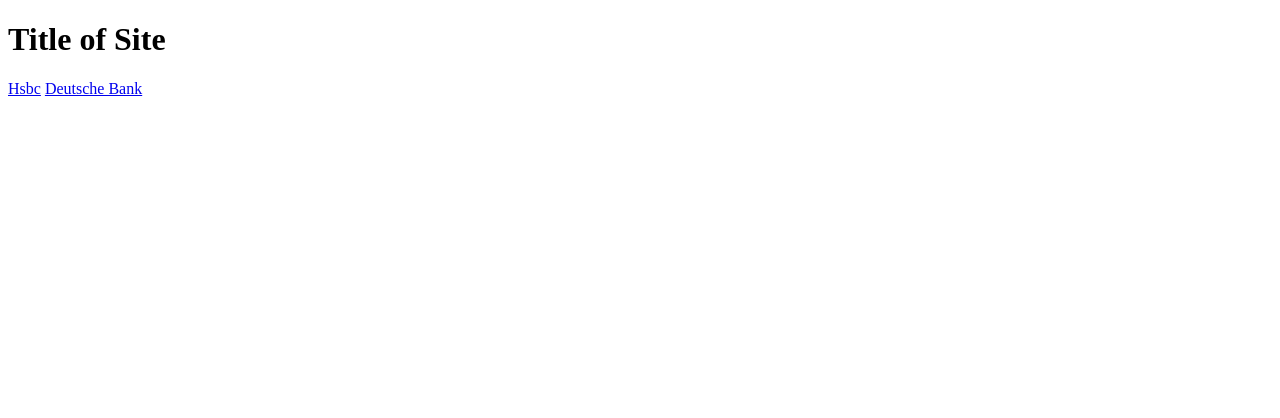
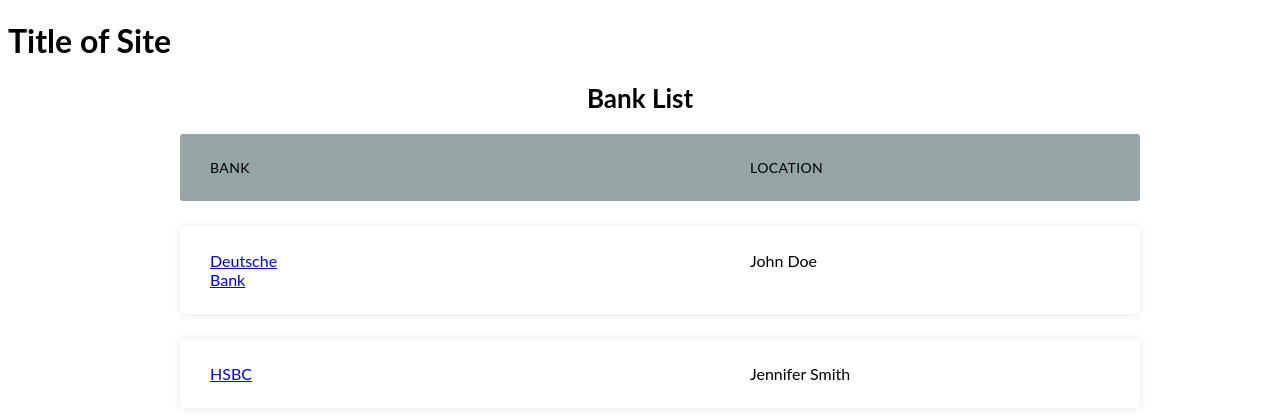
Before and after one commit to joshhamwee/coms32500, a website: page public/index.html in a window 1280 px wide. Drawn offline with Linux system fonts and the light colour scheme.

Commit message:
Changed style of table in main from an example off internet that looks good

```diff
--- a/public/index.html
+++ b/public/index.html
@@ -3,12 +3,33 @@
   <head>
     <meta charset="UTF-8" />
     <title>Index</title>
+    <link rel="stylesheet" type="text/css" href="style/index.css" />
   </head>
   <body>
     <header class="title">
       <h1>Title of Site</h1>
     </header>
-    <a href="bank.html?id=2">Hsbc</a>
-    <a href="bank.html?id=1">Deutsche Bank</a>
+
+    <div class="container">
+      <h2>Bank List</h2>
+      <ul class="responsive-table">
+        <li class="table-header">
+          <div class="col col-1">BANK</div>
+          <div class="col col-2">Location</div>
+        </li>
+        <li class="table-row">
+          <div class="col col-1" data-label="Job Id">
+            <a href="bank.html?id=1">Deutsche Bank</a>
+          </div>
+          <div class="col col-2" data-label="Customer Name">John Doe</div>
+        </li>
+        <li class="table-row">
+          <div class="col col-1" data-label="Job Id">
+            <a href="bank.html?id=2">HSBC</a>
+          </div>
+          <div class="col col-2" data-label="Customer Name">Jennifer Smith</div>
+        </li>
+      </ul>
+    </div>
   </body>
 </html>
--- a/public/style/index.css
+++ b/public/style/index.css
@@ -1,52 +1,67 @@
-html,
 body {
-  height: 100%;
+  font-family: "lato", sans-serif;
 }
-.wrapper {
-  width: 100%;
-  height: 100%;
-  position: relative;
+
+.container {
+  max-width: 1000px;
+  margin-left: auto;
+  margin-right: auto;
+  padding-left: 10px;
+  padding-right: 10px;
 }
-.title {
-  height: 100px;
-  position: fixed;
-  top: 0;
-  left: 0;
-  width: 100%;
+
+h2 {
+  font-size: 26px;
+  margin: 20px 0;
   text-align: center;
 }
-.page_body {
-  margin-top: 100px;
-}
-.filter_column,
-.favourites_column {
-  width: 300px;
-  top: 100px;
-  bottom: 0px;
-  position: fixed;
-}
-.filter_column,
-.list_column,
-.favourites_column,
-.bodywrap {
-  height: 100%;
-}
-.list_column {
-  margin: 100px 200px;
-}
-.filter_column {
-  left: 0;
-}
-.favourites_column {
-  right: 0;
+h2 small {
+  font-size: 0.5em;
 }
 
-.filter_column {
-  background-color: #aaa;
+.responsive-table li {
+  border-radius: 3px;
+  padding: 25px 30px;
+  display: flex;
+  justify-content: space-between;
+  margin-bottom: 25px;
 }
-.favourites_column {
-  background-color: #ccc;
+.responsive-table .table-header {
+  background-color: #95a5a6;
+  font-size: 14px;
+  text-transform: uppercase;
+  letter-spacing: 0.03em;
 }
-.title {
-  background-color: #777;
+.responsive-table .table-row {
+  background-color: #ffffff;
+  box-shadow: 0px 0px 9px 0px rgba(0, 0, 0, 0.1);
 }
+.responsive-table .col-1 {
+  flex-basis: 10%;
+}
+.responsive-table .col-2 {
+  flex-basis: 40%;
+}
+
+@media all and (max-width: 767px) {
+  .responsive-table .table-header {
+    display: none;
+  }
+  .responsive-table li {
+    display: block;
+  }
+  .responsive-table .col {
+    flex-basis: 100%;
+  }
+  .responsive-table .col {
+    display: flex;
+    padding: 10px 0;
+  }
+  .responsive-table .col:before {
+    color: #6c7a89;
+    padding-right: 10px;
+    content: attr(data-label);
+    flex-basis: 50%;
+    text-align: right;
+  }
+}
```
